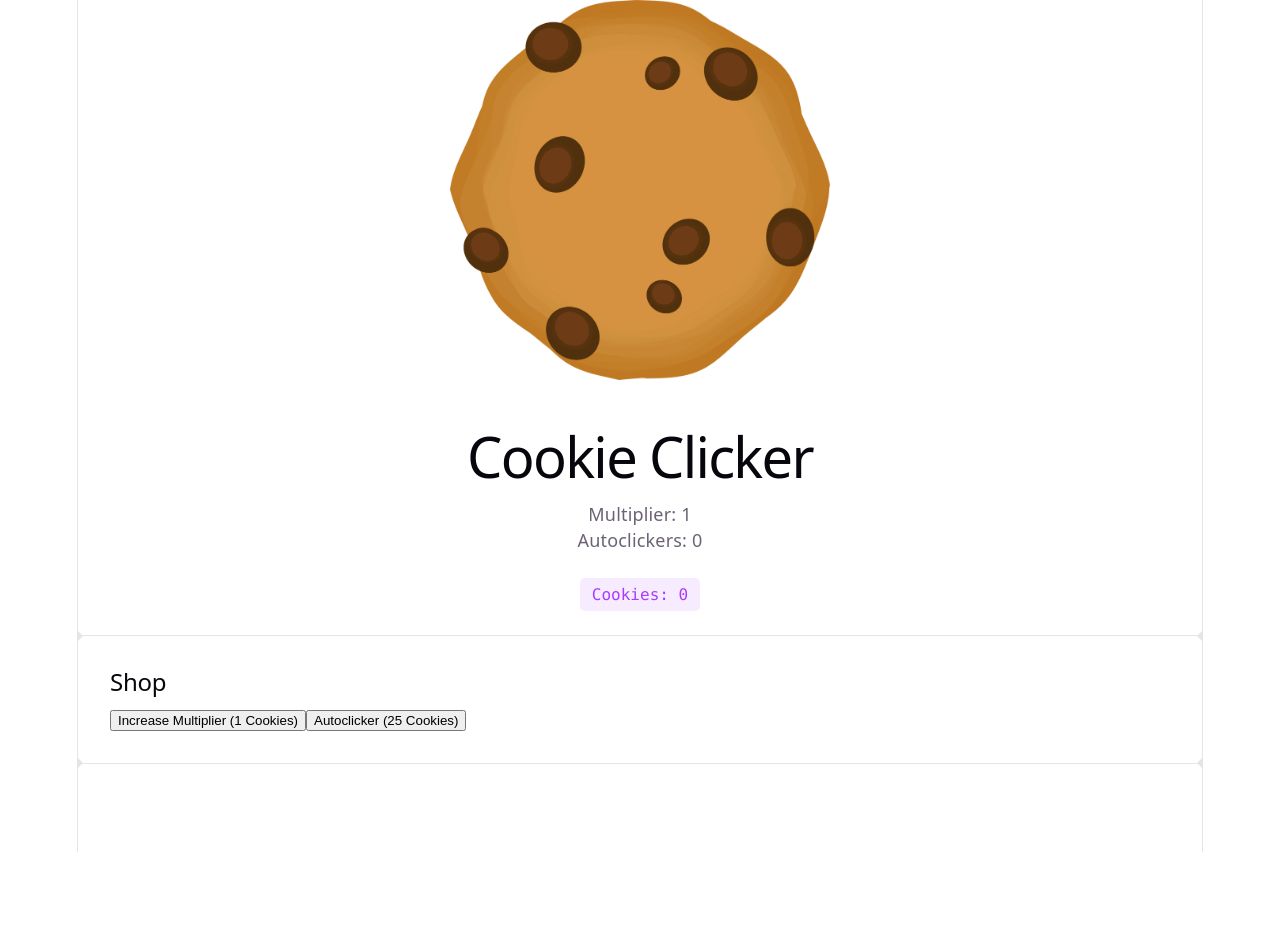
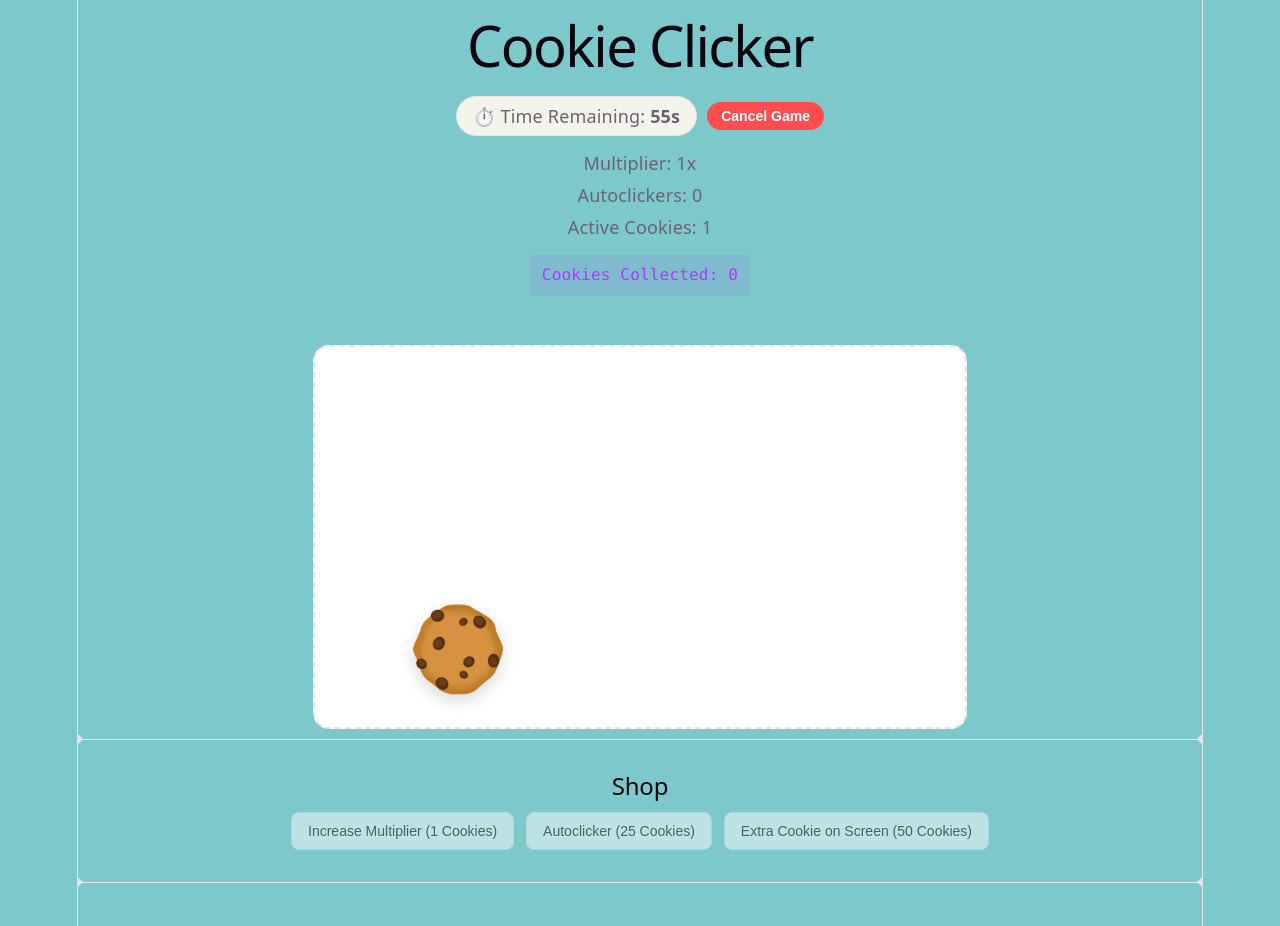
Before and after one commit to IncludedGem/Engineering-Tr-1-website-project, a React (Vite) app in the folder Engineering-Tr-1-website-project/: page / in a window 1280 px wide. Shown: the top 926 px of the page. Before the commit the page ends 852 px from the top, so only its background shows below. Built offline with nearby package versions, Linux system fonts and the light colour scheme.

Commit message:
Added arrays of cookies that have random positions within a game arena. Added a timer that gives the user 60 seconds to get the most cookies. Allowed multiple cookies to spawn with a new item in shop. Add a cancel game function to allow user to stop the game anytime. Made the cookie the button.

```diff
--- a/Engineering-Tr-1-website-project/src/App.css
+++ b/Engineering-Tr-1-website-project/src/App.css
@@ -17,49 +17,10 @@
   }
 }
 
-.hero {
-  position: relative;
-
-  .base,
-  .framework,
-  .vite {
-    inset-inline: 0;
-    margin: 0 auto;
-  }
-
-  .base {
-    width: 170px;
-    position: relative;
-    z-index: 0;
-  }
-
-  .framework,
-  .vite {
-    position: absolute;
-  }
-
-  .framework {
-    z-index: 1;
-    top: 34px;
-    height: 28px;
-    transform: perspective(2000px) rotateZ(300deg) rotateX(44deg) rotateY(39deg)
-      scale(1.4);
-  }
-
-  .vite {
-    z-index: 0;
-    top: 107px;
-    height: 26px;
-    width: auto;
-    transform: perspective(2000px) rotateZ(300deg) rotateX(40deg) rotateY(39deg)
-      scale(0.8);
-  }
-}
-
 #center {
   display: flex;
   flex-direction: column;
-  gap: 25px;
+  gap: 15px;
   place-content: center;
   place-items: center;
   flex-grow: 1;
@@ -70,10 +31,94 @@
   }
 }
 
+
+.game-arena {
+  position: relative;
+  width: 100%;
+  max-width: 650px;
+  height: 380px;
+  background: rgb(255, 255, 255);
+  border: 2px dashed var(--border);
+  border-radius: 16px;
+  overflow: hidden;
+  margin: 10px auto;
+}
+
+.cookie-btn {
+  position: absolute;
+  background: none;
+  border: none;
+  cursor: pointer;
+  padding: 0;
+  transform: translate(-50%, -50%);
+  transition: transform 0.1s ease-in-out;
+  outline: none;
+}
+
+.cookie-btn:hover {
+  transform: translate(-50%, -50%) scale(1.15);
+}
+
+.cookie-btn:active {
+  transform: translate(-50%, -50%) scale(0.9);
+}
+
+.cookie-img {
+  width: 90px;
+  height: 90px;
+  user-select: none;
+  pointer-events: none;
+  filter: drop-shadow(0px 6px 8px rgba(0, 0, 0, 0.15));
+}
+
+.header-stats {
+  display: flex;
+  flex-direction: column;
+  gap: 6px;
+  align-items: center;
+}
+
+.timer-container {
+  display: flex;
+  align-items: center;
+  gap: 10px;
+  margin-bottom: 8px;
+}
+
+.timer-badge {
+  font-size: 18px;
+  background: var(--code-bg);
+  padding: 6px 16px;
+  border-radius: 20px;
+  border: 1px solid var(--border);
+}
+
+.cancel-btn {
+  background: #ff4d4f;
+  color: white;
+  border: none;
+  padding: 6px 14px;
+  font-size: 14px;
+  font-weight: 600;
+  border-radius: 20px;
+  cursor: pointer;
+  transition: background 0.2s, transform 0.1s;
+}
+
+.cancel-btn:hover {
+  background: #d9363e;
+  transform: scale(1.05);
+}
+
+.cancel-btn:active {
+  transform: scale(0.95);
+}
+
 #next-steps {
   display: flex;
   border-top: 1px solid var(--border);
-  text-align: left;
+  text-align: center;
+  justify-content: center;
 
   & > div {
     flex: 1 1 0;
@@ -82,75 +127,56 @@
       padding: 24px 20px;
     }
   }
-
-  .icon {
-    margin-bottom: 16px;
-    width: 22px;
-    height: 22px;
 }
 
-  @media (max-width: 1024px) {
-    flex-direction: column;
-    text-align: center;
-  }
+.shop-buttons {
+  display: flex;
+  gap: 12px;
+  flex-wrap: wrap;
+  justify-content: center;
+  margin-top: 12px;
 }
 
-#docs {
-  border-right: 1px solid var(--border);
-
-  @media (max-width: 1024px) {
-    border-right: none;
-    border-bottom: 1px solid var(--border);
-  }
+.shop-buttons button {
+  padding: 10px 16px;
+  font-size: 14px;
+  border-radius: 8px;
+  border: 1px solid var(--border);
+  background: #ffff;
+  color: var(--text-h);
+  cursor: pointer;
+  transition: all 0.2s;
 }
 
-#next-steps ul {
-  list-style: none;
-  padding: 0;
-  display: flex;
-  gap: 8px;
-  margin: 32px 0 0;
-
-  .logo {
-    height: 18px;
+.shop-buttons button:hover:not(:disabled) {
+  background: var(--accent-bg);
+  border-color: var(--accent);
 }
 
-  a {
-    color: var(--text-h);
-    font-size: 16px;
-    border-radius: 6px;
-    background: var(--social-bg);
-    display: flex;
-    padding: 6px 12px;
-    align-items: center;
-    gap: 8px;
-    text-decoration: none;
-    transition: box-shadow 0.3s;
-
-    &:hover {
-      box-shadow: var(--shadow);
-    }
-    .button-icon {
-      height: 18px;
-      width: 18px;
-    }
+.shop-buttons button:disabled {
+  opacity: 0.5;
+  cursor: not-allowed;
 }
 
-  @media (max-width: 1024px) {
-    margin-top: 20px;
-    flex-wrap: wrap;
+.game-over-overlay {
+  display: flex;
+  flex-direction: column;
+  align-items: center;
   justify-content: center;
-
-    li {
-      flex: 1 1 calc(50% - 8px);
+  height: 100%;
+  gap: 12px;
+  background: rgba(255, 255, 255, 0.9);
 }
 
-    a {
-      width: 100%;
-      justify-content: center;
-      box-sizing: border-box;
-    }
-  }
+.restart-btn {
+  padding: 10px 24px;
+  font-size: 16px;
+  font-weight: bold;
+  color: white;
+  background: var(--accent);
+  border: none;
+  border-radius: 8px;
+  cursor: pointer;
 }
 
 #spacer {
--- a/Engineering-Tr-1-website-project/src/App.jsx
+++ b/Engineering-Tr-1-website-project/src/App.jsx
@@ -1,88 +1,200 @@
 import { useState, useEffect } from 'react'
-import reactLogo from './assets/react.svg'
-import viteLogo from './assets/vite.svg'
-import heroImg from './assets/hero.png'
 import cookieImg from './assets/cookie.png'
 import './App.css'
 
 function App() {
   const [count, setCount] = useState(0)
   const [multiplier, setMultiplier] = useState(1)
-  const [autoclickers, setAutoclickers] = useState(0);
-  const autoCost = (autoclickers + 1) ** 2 * 25;
+  const [autoclickers, setAutoclickers] = useState(0)
+  const [maxActiveCookies, setMaxActiveCookies] = useState(1)
+  const [timeLeft, setTimeLeft] = useState(60)
+  const [isGameOver, setIsGameOver] = useState(false)
+
+  const [cookies, setCookies] = useState([])
+
+  const autoCost = (autoclickers + 1) ** 2 * 25
+  const extraCookieCost = maxActiveCookies * 50
+
+  const getRandomPosition = () => {
+    return {
+      top: `${Math.floor(Math.random() * 75) + 10}%`,
+      left: `${Math.floor(Math.random() * 80) + 10}%`,
+    }
+  }
+
+  useEffect(() => {
+    if (isGameOver) return
+
+    setCookies((prevCookies) => {
+      if (prevCookies.length < maxActiveCookies) {
+        const needed = maxActiveCookies - prevCookies.length
+        const newCookies = Array.from({ length: needed }, () => ({
+          id: Math.random() + Date.now(),
+          pos: getRandomPosition(),
+        }))
+        return [...prevCookies, ...newCookies]
+      }
+      return prevCookies
+    })
+  }, [maxActiveCookies, cookies.length, isGameOver])
+
+  useEffect(() => {
+    if (isGameOver) return
+
+    const timer = setInterval(() => {
+      setTimeLeft((prev) => {
+        if (prev <= 1) {
+          clearInterval(timer)
+          setIsGameOver(true)
+          return 0
+        }
+        return prev - 1
+      })
+    }, 1000)
+
+    return () => clearInterval(timer)
+  }, [isGameOver])
+
+  useEffect(() => {
+    if (isGameOver || autoclickers === 0) return
+
+    const interval = setInterval(() => {
+      setCount((c) => c + autoclickers * multiplier)
+    }, 1000)
+
+    return () => clearInterval(interval)
+  }, [autoclickers, multiplier, isGameOver])
+
+  const handleCookieClick = (id) => {
+    if (isGameOver) return
+
+    setCount((prev) => prev + multiplier)
+
+    setCookies((prevCookies) =>
+      prevCookies.map((cookie) =>
+        cookie.id === id ? { ...cookie, pos: getRandomPosition() } : cookie
+      )
+    )
+  }
 
   const purchaseMultiplier = () => {
-  if (count >=  multiplier ** 2) {
-    setCount(count - (multiplier ** 2));
-    setMultiplier(multiplier + 1);
+    const cost = multiplier ** 2
+    if (count >= cost) {
+      setCount((c) => c - cost)
+      setMultiplier((m) => m + 1)
     }
-  };
+  }
+
   const purchaseAuto = () => {
     if (count >= autoCost) {
-    setCount(c => c - autoCost);
-    setAutoclickers(a => a + 1);
+      setCount((c) => c - autoCost)
+      setAutoclickers((a) => a + 1)
     }
-};
+  }
 
-  useEffect(() => {
-  const interval = setInterval(() => {
-    setCount(c => c + autoclickers*multiplier);
-  }, 1000);
+  const purchaseExtraCookie = () => {
+    if (count >= extraCookieCost) {
+      setCount((c) => c - extraCookieCost)
+      setMaxActiveCookies((m) => m + 1)
+    }
+  }
 
-  return () => clearInterval(interval);
-}, [autoclickers]);
+  const cancelGame = () => {
+    setIsGameOver(true)
+  }
 
-
+  const restartGame = () => {
+    setCount(0)
+    setMultiplier(1)
+    setAutoclickers(0)
+    setMaxActiveCookies(1)
+    setTimeLeft(60)
+    setIsGameOver(false)
+    setCookies([])
+  }
 
   return (
     <>
       <section id="center">
-        <div className="hero">
-          <img src={cookieImg} width="380" height = "380"  alt="Cookie" />
+        <div className="header-stats">
+          <h1>Cookie Clicker</h1>
+
+          <div className="timer-container">
+            <div className="timer-badge">
+              ⏱️ Time Remaining: <strong>{timeLeft}s</strong>
             </div>
-        <div>
-          <h1>Cookie Clicker</h1>
-          <p>
-          Multiplier: {multiplier}
-          </p>
-          <p>
-          Autoclickers: {autoclickers}
-          </p>
+
+            {!isGameOver && (
+              <button className="cancel-btn" onClick={cancelGame}>
+                Cancel Game
+              </button>
+            )}
           </div>
+
+          <p>Multiplier: {multiplier}x</p>
+          <p>Autoclickers: {autoclickers}</p>
+          <p>Active Cookies: {maxActiveCookies}</p>
+        </div>
+
+        <div className="counter">
+          Cookies Collected: {count}
+        </div>
+
+        <div className="game-arena">
+          {isGameOver ? (
+            <div className="game-over-overlay">
+              <h2> Time's Up!</h2>
+              <p>You collected <strong>{count}</strong> cookies!</p>
+              <button className="restart-btn" onClick={restartGame}>
+                Play Again
+              </button>
+            </div>
+          ) : (
+            cookies.map((cookie) => (
               <button
-          type="button"
-          className="counter"
-          onClick={() => setCount((count) => count + multiplier)}
+                key={cookie.id}
+                className="cookie-btn"
+                style={{ top: cookie.pos.top, left: cookie.pos.left }}
+                onClick={() => handleCookieClick(cookie.id)}
               >
-          Cookies: {count}
+                <img src={cookieImg} alt="Cookie" className="cookie-img" />
               </button>
+            ))
+          )}
+        </div>
       </section>
 
       <div className="ticks"></div>
 
       <section id="next-steps">
-
         <div id="social">
-
           <h2>Shop</h2>
+          <div className="shop-buttons">
             <button
               type="button"
-          onClick={() => purchaseMultiplier()}
-
+              disabled={count < multiplier ** 2 || isGameOver}
+              onClick={purchaseMultiplier}
             >
-          Increase Multiplier ({multiplier**2} Cookies)
+              Increase Multiplier ({multiplier ** 2} Cookies)
             </button>
 
             <button
               type="button"
-          onClick={() => purchaseAuto()}
-
+              disabled={count < autoCost || isGameOver}
+              onClick={purchaseAuto}
             >
               Autoclicker ({autoCost} Cookies)
             </button>
 
+            <button
+              type="button"
+              disabled={count < extraCookieCost || isGameOver}
+              onClick={purchaseExtraCookie}
+            >
+              Extra Cookie on Screen ({extraCookieCost} Cookies)
+            </button>
           </div>
-
+        </div>
       </section>
 
       <div className="ticks"></div>
--- a/Engineering-Tr-1-website-project/src/index.css
+++ b/Engineering-Tr-1-website-project/src/index.css
@@ -1,7 +1,7 @@
 :root {
   --text: #6b6375;
   --text-h: #08060d;
-  --bg: #fff;
+  --bg: #7cc8ca;
   --border: #e5e4e7;
   --code-bg: #f4f3ec;
   --accent: #aa3bff;
```
Also changed, not shown: 1 other file (tests, documents, lock files or other folders). Lines whose indentation alone changed are shown as unchanged.
